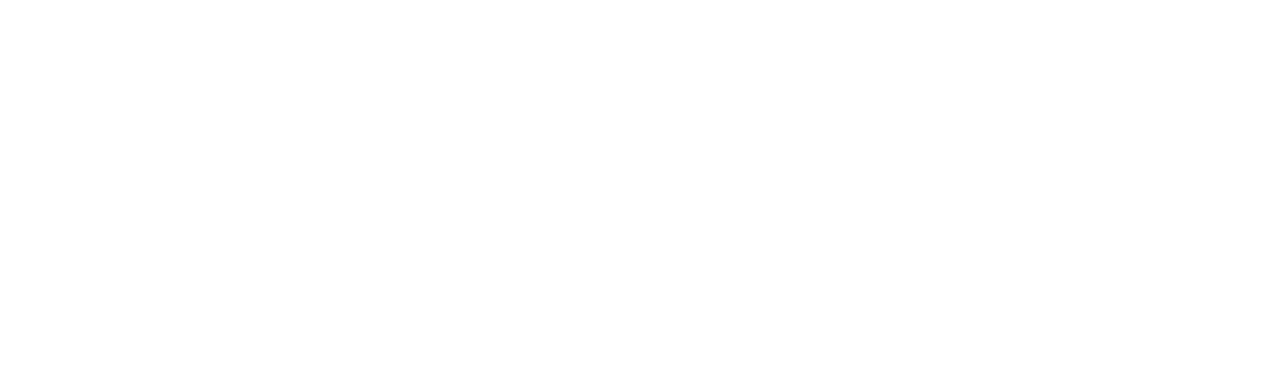
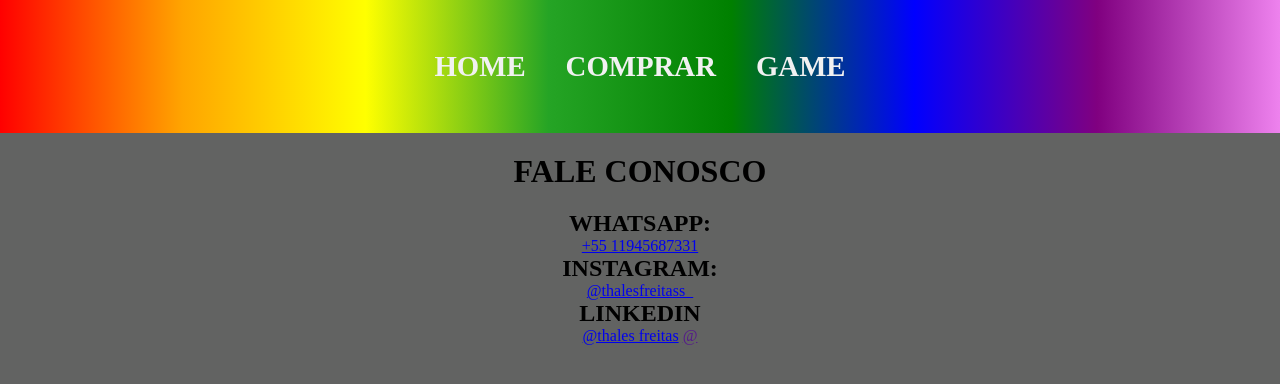
Before and after one commit to Lucasr9450/ProjetoCity, a plain HTML site: page contato.html in a window 1280 px wide. Drawn offline with Linux system fonts and the light colour scheme.

Commit message:
criando a página de contato

```diff
--- a/contato.html
+++ b/contato.html
@@ -7,6 +7,31 @@
     <title>Contato</title>
 </head>
 <body>
+     <div id="container">
+		<header>
+			<nav>
+				<ul>
+                    <li><a href="./index.html">Home</a></li>
+					<li><a href="./loja.html">comprar</a></li>
+					<li><a href="./game.html">Game</a></li>
+				</ul>
+			</nav>
+		</header>
+        <h1>FALE CONOSCO</h1>
+        <article>
+            <h2>WHATSAPP:</h2>
+        <a href="https://w.app/dzvp3b"> +55 11945687331</a>
+        </article>
+        <article>
+        <h2>INSTAGRAM:</h2>
+        <a href="https://www.instagram.com/thalesfreitass_?igsh=MWs2NmxjN2o0Mm91dA==">@thalesfreitass_</a>
+       </article>
+       <article>
+        <h2>LINKEDIN</h2>
+       <a href="https://www.linkedin.com/in/thales-freitas-2b847a370?utm_source=share&utm_campaign=share_via&utm_content=profile&utm_medium=android_app">@thales freitas</a>
+       <a href="">@</a>
+       </article>
+
 
 </body>
 </html>
--- a/src/css/contato.css
+++ b/src/css/contato.css
@@ -0,0 +1,60 @@
+*{
+    margin:0;
+    padding: 0;
+    box-sizing: border-box;
+}
+
+:root {
+    --color-light: #f1f1f1;
+    --color-dark: #333333;
+    --color-font1: rgb(255, 0, 0);
+    --color-font2: rgb(4, 28, 32);
+}
+
+
+body{
+    background: rgb(98, 99, 98);
+    color:#000000
+
+}
+
+#container{
+    display:flex;
+    flex-direction: column;
+    min-height: 100vh;
+}
+
+header{
+    background: linear-gradient(to right, red,orange,yellow,rgb(37, 164, 37), green, blue, purple, violet);
+    color: var(--color-light);
+    padding: 30px;
+    display:flex;
+    justify-content: space-around;
+}
+header nav ul{
+    list-style: none;
+	padding:0;
+	margin:20px;
+	display:flex;
+	gap:40px;
+}
+
+header nav ul li a{
+	text-decoration: none;
+    color: var(--color-light);
+    font-weight: 900;
+    transition: color .5s;
+    font-size: 1.8rem;
+    text-transform: uppercase;
+}
+
+header nav a:hover{
+    color: var(--color-font1);
+}
+h1{
+    text-align: center;
+     margin:20px;
+}
+article{
+    text-align: center;
+}
```
